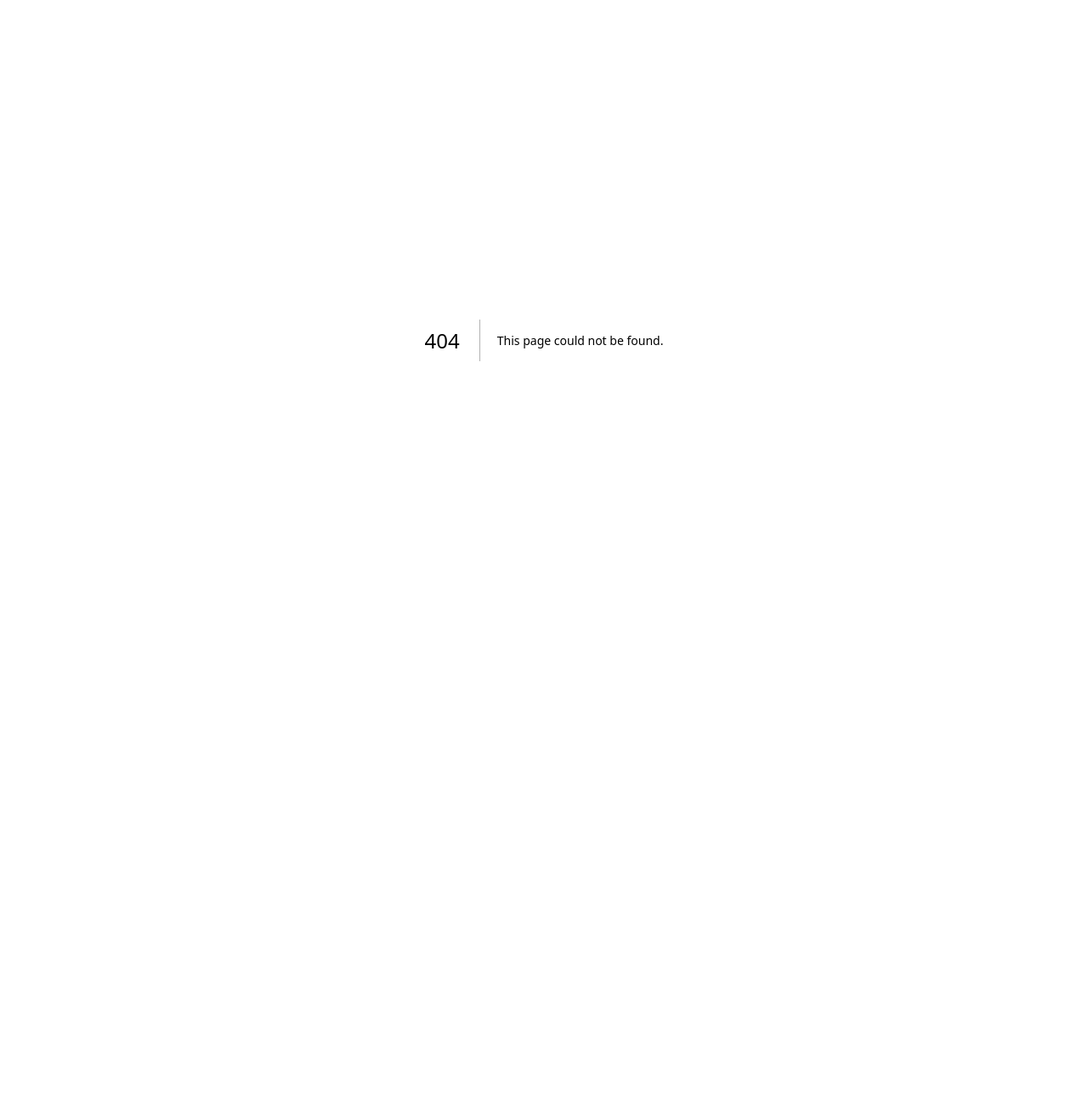
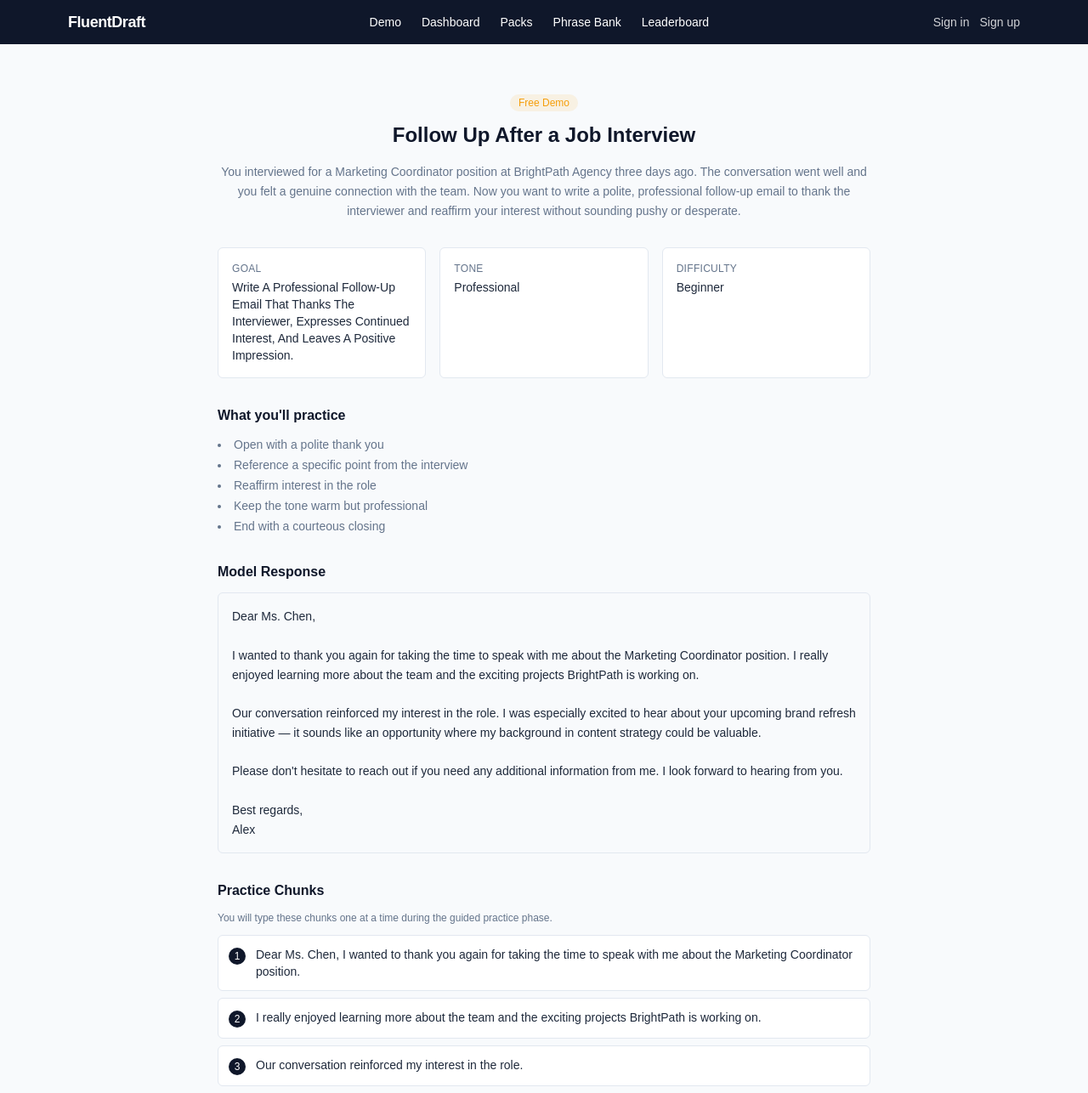
Before and after one commit to adelsultann/fluent_draft_app, a Next.js app: page /demo in a window 1280 px wide. Before the commit this address had no page. Shown: the top 1286 px of the page at 85% size. Before the commit the page ends 800 px from the top, so only its background shows below. Built offline with nearby package versions, Linux system fonts and the light colour scheme; no server answers.

Commit message:
Build anonymous demo route

```diff
--- /dev/null
+++ b/app/demo/page.tsx
@@ -0,0 +1,168 @@
+import AppShell from '@/components/layout/app-shell';
+import AuthStatus from '@/domains/auth/components/auth-status';
+import { getCurrentUser } from '@/lib/supabase/auth';
+import { getDemoLesson } from '@/domains/demo/get-demo-lesson';
+import { Badge } from '@/components/ui';
+
+export default async function DemoPage() {
+  const user = await getCurrentUser();
+  const lesson = getDemoLesson();
+
+  if (!lesson) {
+    return (
+      <AppShell>
+        <div className="py-16 text-center">
+          <p className="text-lg font-semibold text-primary">Demo not available</p>
+          <p className="mt-2 text-sm text-text-muted">
+            The demo lesson content could not be loaded. Please try again later.
+          </p>
+        </div>
+      </AppShell>
+    );
+  }
+
+  return (
+    <AppShell
+      headerRight={<AuthStatus isSignedIn={!!user} email={user?.email} />}
+    >
+      <div className="mx-auto max-w-3xl space-y-8 py-6">
+        {/* Hero */}
+        <div className="text-center">
+          <Badge variant="warning" className="mb-3">
+            Free Demo
+          </Badge>
+          <h1 className="text-2xl font-semibold text-primary">{lesson.title}</h1>
+          <p className="mt-4 text-sm leading-relaxed text-text-muted">{lesson.context}</p>
+        </div>
+
+        {/* Goal + Tone + Difficulty */}
+        <div className="grid gap-4 sm:grid-cols-3">
+          <InfoCard label="Goal" value={lesson.goal} />
+          <InfoCard label="Tone" value={lesson.tone} />
+          <InfoCard label="Difficulty" value={lesson.difficulty} />
+        </div>
+
+        {/* Criteria */}
+        <Section title="What you'll practice">
+          <ul className="list-inside list-disc space-y-1 text-sm text-text-muted">
+            {lesson.criteria.map((c, i) => (
+              <li key={i}>{c}</li>
+            ))}
+          </ul>
+        </Section>
+
+        {/* Model Response */}
+        <Section title="Model Response">
+          <div className="whitespace-pre-line rounded-md border border-border bg-background p-4 text-sm leading-relaxed text-text">
+            {lesson.modelResponse}
+          </div>
+        </Section>
+
+        {/* Chunks */}
+        <Section title="Practice Chunks">
+          <p className="mb-3 text-xs text-text-muted">
+            You will type these chunks one at a time during the guided practice phase.
+          </p>
+          <ol className="space-y-2">
+            {lesson.chunks
+              .slice()
+              .sort((a, b) => a.order - b.order)
+              .map((chunk) => (
+                <li
+                  key={chunk.order}
+                  className="flex gap-3 rounded-md border border-border bg-surface p-3 text-sm"
+                >
+                  <span className="mt-0.5 flex h-5 w-5 flex-shrink-0 items-center justify-center rounded-full bg-primary text-xs font-medium text-white">
+                    {chunk.order}
+                  </span>
+                  <span className="text-text">{chunk.text}</span>
+                </li>
+              ))}
+          </ol>
+        </Section>
+
+        {/* Key Phrases */}
+        <Section title="Key Phrases">
+          <p className="mb-3 text-xs text-text-muted">
+            These useful phrases are extracted from the model response. You will practice
+            pronouncing, typing, and recalling them.
+          </p>
+          <div className="space-y-3">
+            {lesson.keyPhrases
+              .slice()
+              .sort((a, b) => a.order - b.order)
+              .map((phrase) => (
+                <div
+                  key={phrase.order}
+                  className="rounded-md border border-border bg-surface p-4"
+                >
+                  <div className="flex items-start justify-between gap-2">
+                    <p className="font-medium text-phrase">{phrase.text}</p>
+                    <span className="flex-shrink-0 text-xs text-text-muted">
+                      #{phrase.order}
+                    </span>
+                  </div>
+                  <p className="mt-1 text-sm text-text">{phrase.meaning}</p>
+                  <p className="mt-1 text-xs text-text-muted">
+                    <span className="font-medium">Example:</span> {phrase.example}
+                  </p>
+                  {phrase.commonMistake && (
+                    <p className="mt-1 text-xs text-error">
+                      <span className="font-medium">Watch out:</span> {phrase.commonMistake}
+                    </p>
+                  )}
+                </div>
+              ))}
+          </div>
+        </Section>
+
+        {/* CTA */}
+        <div className="rounded-lg border border-border bg-surface p-6 text-center shadow-sm">
+          <p className="text-lg font-semibold text-primary">Ready to try it yourself?</p>
+          <p className="mt-2 text-sm text-text-muted">
+            This is a free demo. Sign up to save your progress, earn XP, and compete on
+            the leaderboard.
+          </p>
+          <div className="mt-4 flex justify-center gap-3">
+            <a
+              href="/demo/start"
+              className="rounded-md bg-action px-6 py-2.5 text-sm font-medium text-white hover:bg-action/90 transition-colors"
+            >
+              Start demo lesson
+            </a>
+            {!user && (
+              <a
+                href="/signup"
+                className="rounded-md border border-border bg-surface px-6 py-2.5 text-sm font-medium text-text hover:bg-background transition-colors"
+              >
+                Sign up
+              </a>
+            )}
+          </div>
+        </div>
+      </div>
+    </AppShell>
+  );
+}
+
+/* ------------------------------------------------------------------ */
+/* Internal helpers                                                   */
+/* ------------------------------------------------------------------ */
+
+function Section({ title, children }: { title: string; children: React.ReactNode }) {
+  return (
+    <section>
+      <h2 className="mb-3 text-base font-semibold text-primary">{title}</h2>
+      {children}
+    </section>
+  );
+}
+
+function InfoCard({ label, value }: { label: string; value: string }) {
+  return (
+    <div className="rounded-md border border-border bg-surface p-4">
+      <p className="text-xs font-medium uppercase tracking-wide text-text-muted">{label}</p>
+      <p className="mt-1 text-sm font-medium capitalize text-text">{value}</p>
+    </div>
+  );
+}
--- /dev/null
+++ b/domains/demo/get-demo-lesson.ts
@@ -0,0 +1,15 @@
+import demoLesson from '@/domains/scenarios/seeds/demo-lesson';
+import type { SeedScenario } from '@/domains/scenarios/seed-schema';
+
+/**
+ * Extracts the single demo scenario (marked `isDemo: true`) from the
+ * fixed demo lesson seed.  Returns `null` if no demo scenario is found.
+ */
+export function getDemoLesson(): SeedScenario | null {
+  for (const pack of demoLesson.packs) {
+    for (const scenario of pack.scenarios) {
+      if (scenario.isDemo) return scenario;
+    }
+  }
+  return null;
+}
```
